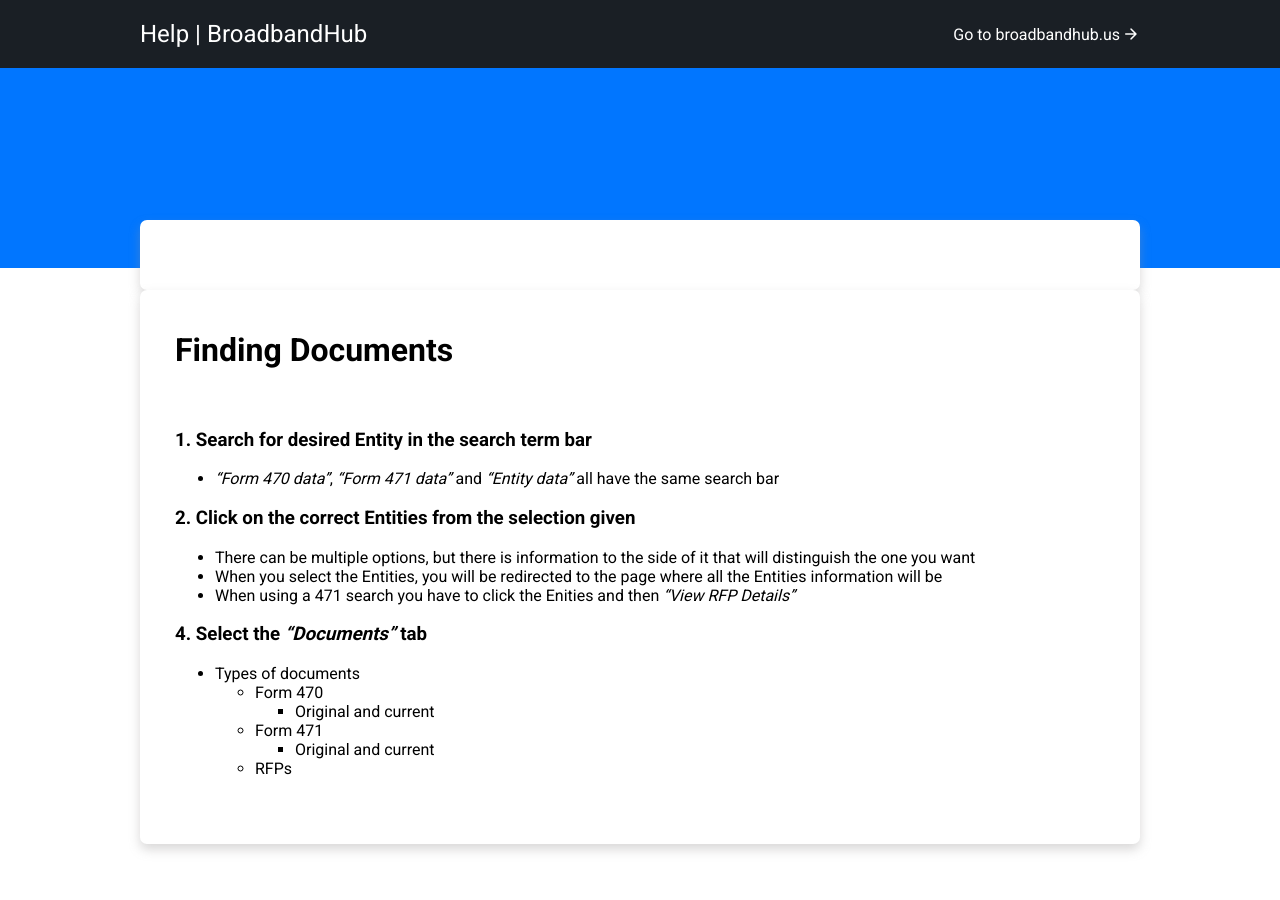
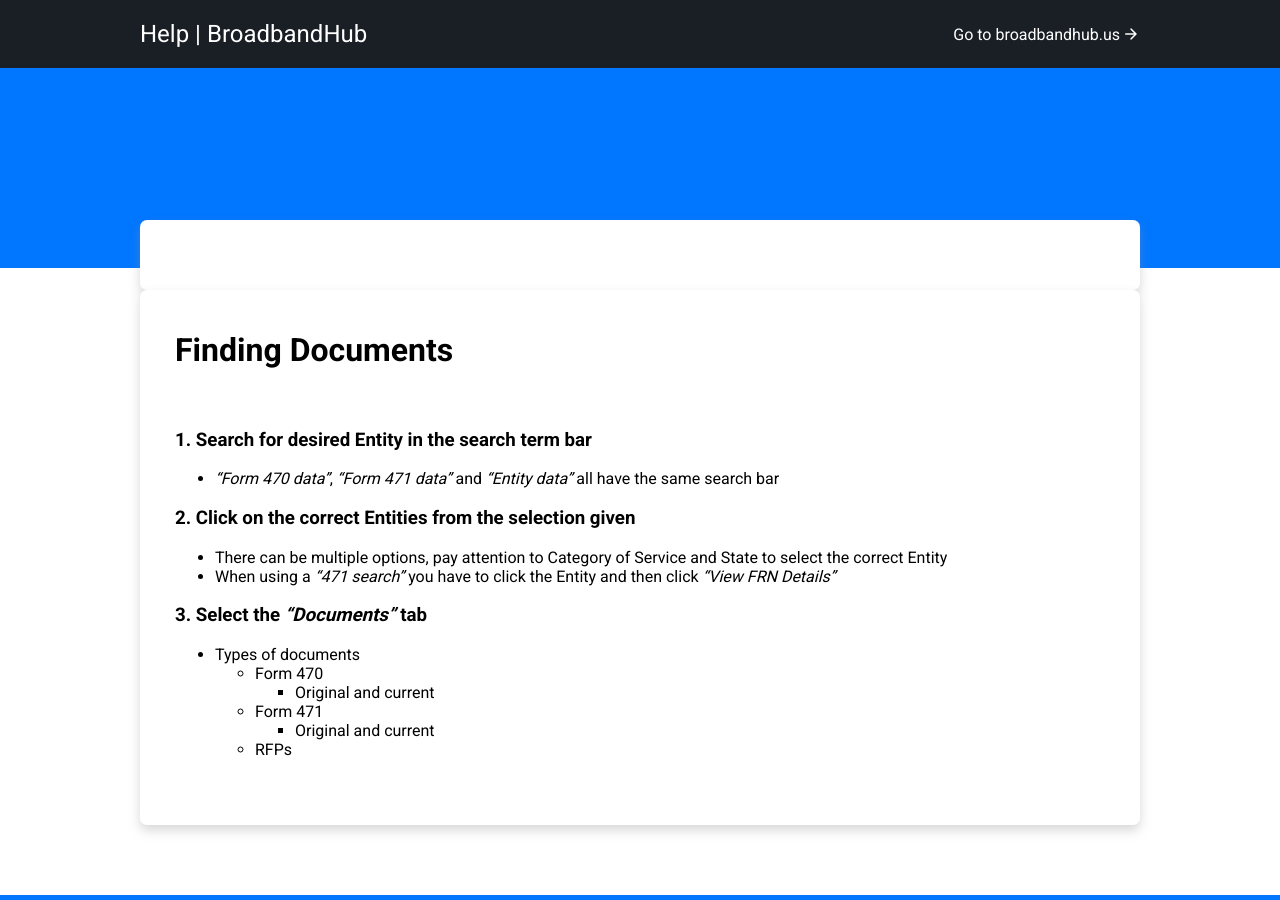
Before and after one commit to kt-eller/help-pages, a Jekyll site: the page built from pages/finding-documents.md, in a window 1280 px wide and 900 px high. Built offline with Jekyll 4.4.1, drawn with Linux system fonts in a browser that asks for light colours; nearby versions of some CDN libraries; comment, search, counter and statistics services are not loaded; a style sheet for code colours, icons or effects is not loaded.

Commit message:
Update finding-documents.md

```diff
--- a/pages/finding-documents.md
+++ b/pages/finding-documents.md
@@ -12,12 +12,11 @@ permalink: /finding-documents
 <br>
 
 ### 2. Click on the correct Entities from the selection given
-- There can be multiple options, but there is information to the side of it that will distinguish the one you want
-- When you select the Entities, you will be redirected to the page where all the Entities information will be
-- When using a 471 search you have to click the Enities and then *"View RFP Details"*
+- There can be multiple options, pay attention to Category of Service and State to select the correct Entity
+- When using a *"471 search"* you have to click the Entity and then click *"View FRN Details"*
 <br>
 
-### 4. Select the *"Documents"* tab
+### 3. Select the *"Documents"* tab
 - Types of documents
     - Form 470
         - Original and current
```
